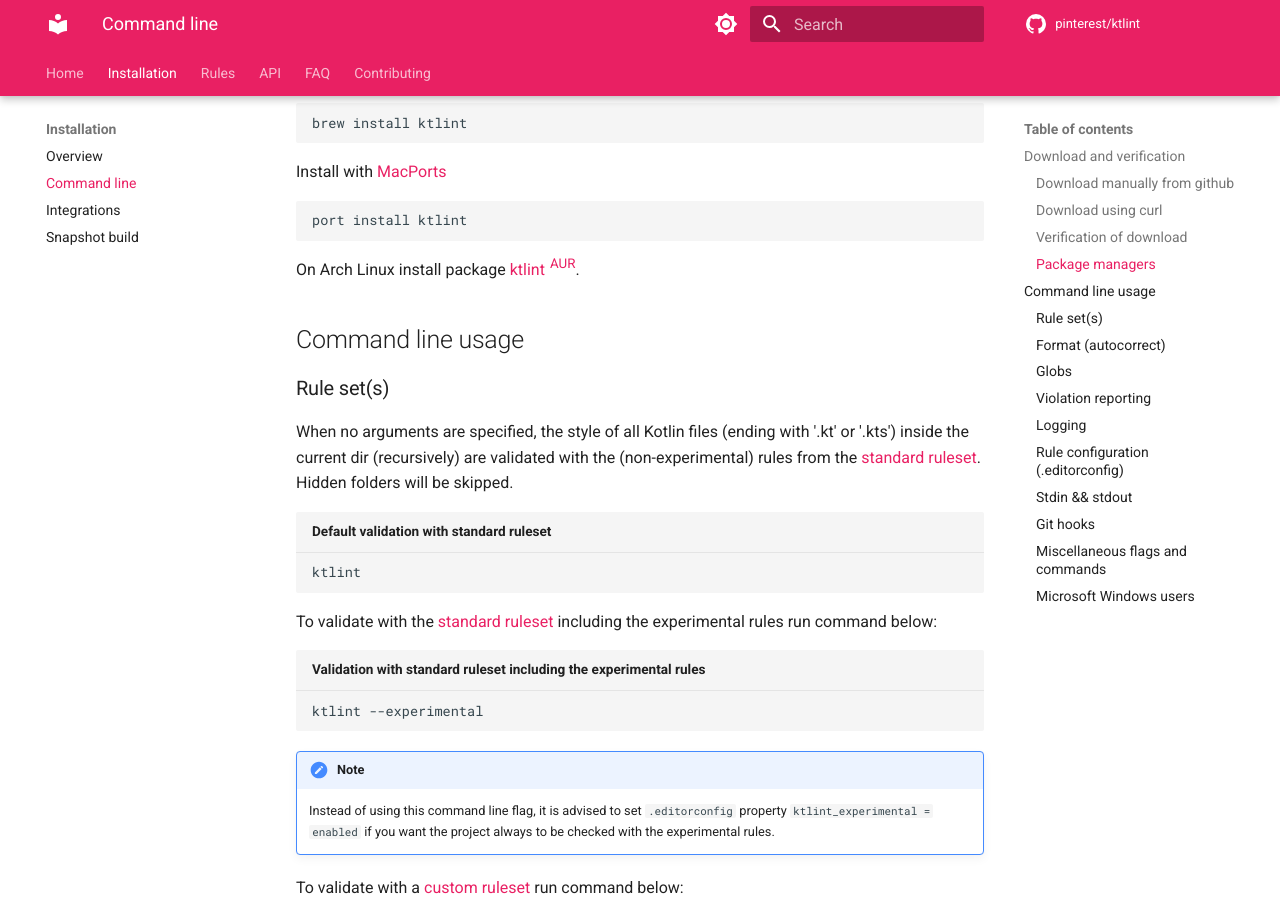
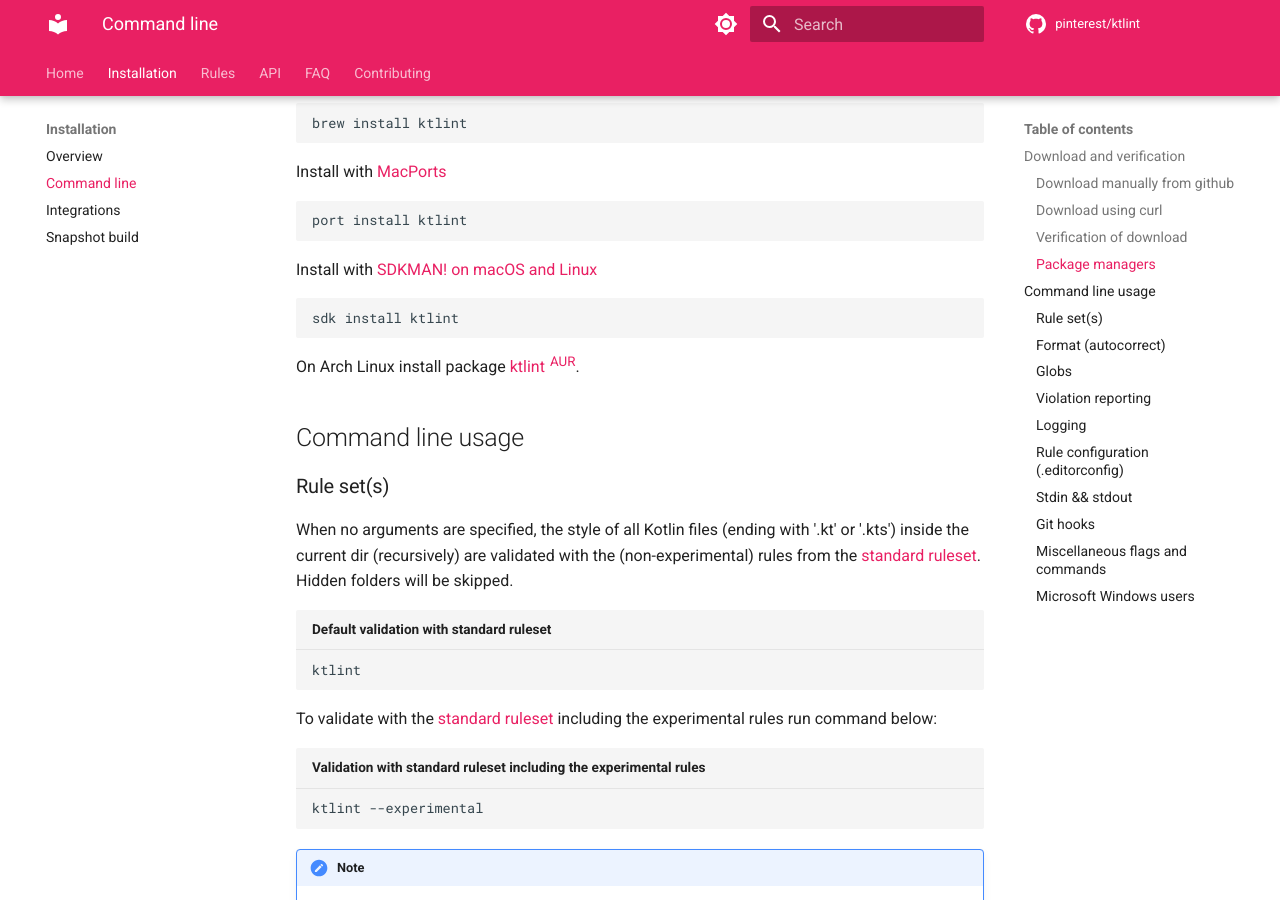
Before and after one commit to pinterest/ktlint, an MkDocs documentation site: the page built from docs/install/cli.md, in a window 1280 px wide and 900 px high, scrolled down 1225 px. Built offline with MkDocs 1.6.1 and Material for MkDocs 9.7.7, drawn with Linux system fonts in a browser that asks for light colours; comment, search, counter and statistics services are not loaded.

Commit message:
Update changelog and docs

````diff
--- a/docs/install/cli.md
+++ b/docs/install/cli.md
@@ -46,6 +46,11 @@
 Install with [MacPorts](https://www.macports.org/)
 ```sh
 port install ktlint
+```
+
+Install with [SDKMAN! on macOS and Linux](https://sdkman.io/)
+```sh
+sdk install ktlint
 ```
 
 On Arch Linux install package [ktlint <sup>AUR</sup>](https://aur.archlinux.org/packages/ktlint/).
````
Also changed, not shown: CHANGELOG.md (+2 -0 lines).
